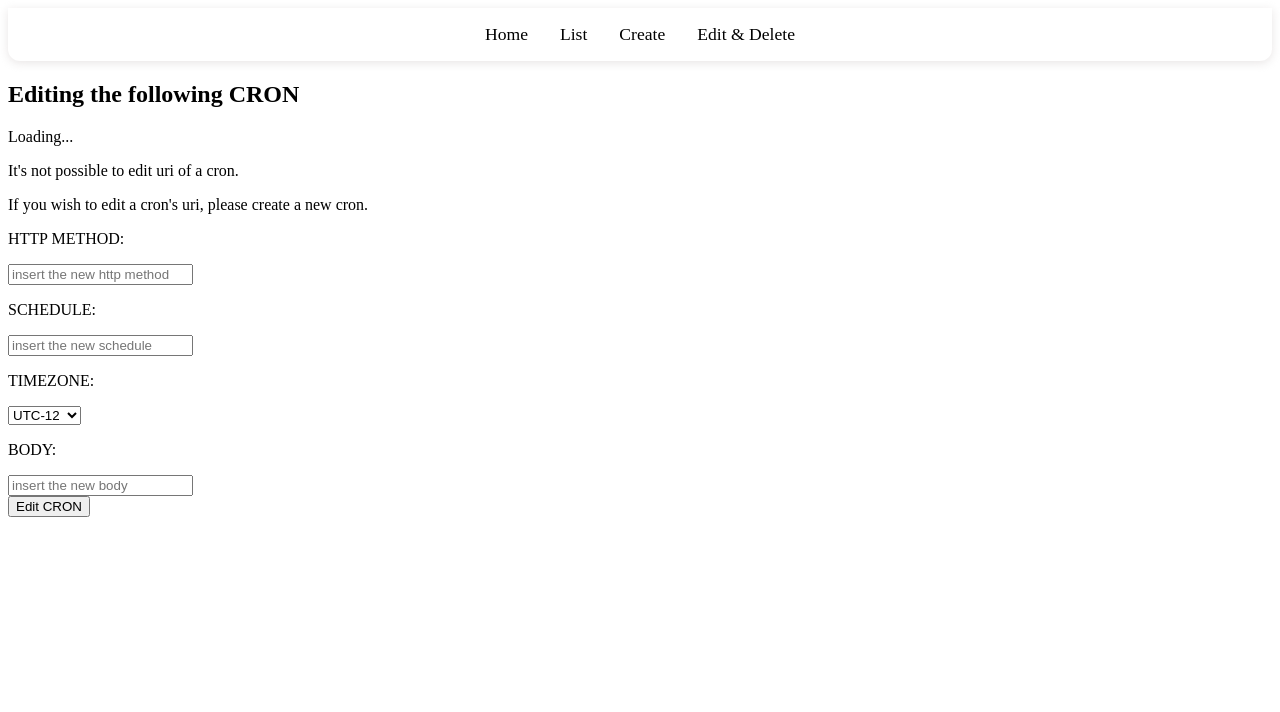
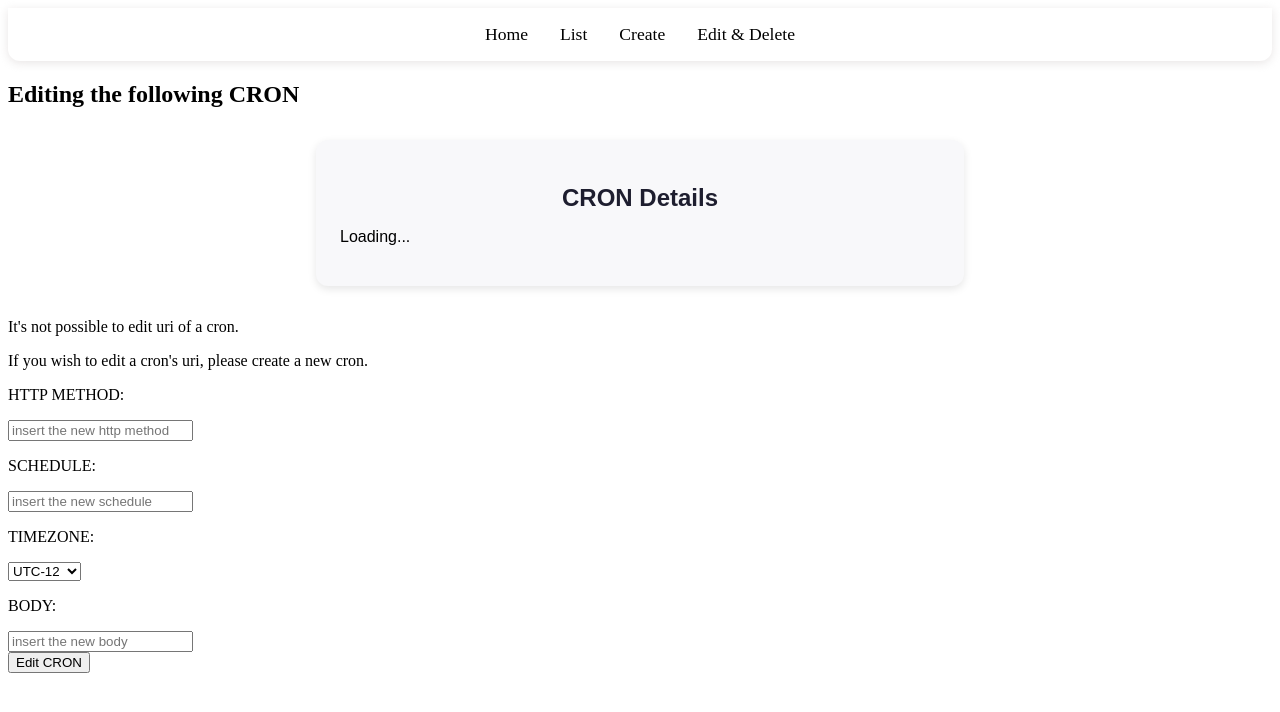
Before and after one commit to luniballony/Desafio-CRONS, a React (Create React App) app in the folder frontend/app/: page /edit/1 in a window 1280 px wide. Shown: the top 712 px of the page. Built offline with nearby package versions, Linux system fonts and the light colour scheme; no server answers.

Commit message:
CSS view page

```diff
--- a/frontend/app/src/index.css
+++ b/frontend/app/src/index.css
@@ -255,3 +255,29 @@ nav a.active {
 /*==============*/
 /*  VIEW PAGE   */
 /*==============*/
+
+.view-container {
+  max-width: 600px;
+  margin: 2rem auto;
+  padding: 1.5rem;
+  background-color: #f8f8fa;
+  border-radius: 12px;
+  box-shadow: 0 3px 8px rgba(0,0,0,0.1);
+  font-family: Arial, sans-serif;
+}
+
+.view-container h2 {
+  text-align: center;
+  color: #1e1e2f;
+  margin-bottom: 1rem;
+}
+
+.cron-details p {
+  margin: 0.5rem 0;
+  font-size: 1rem;
+  line-height: 1.5;
+}
+
+.cron-details p strong {
+  color: #0077cc;
+}
--- a/frontend/app/src/pages/ViewCron.jsx
+++ b/frontend/app/src/pages/ViewCron.jsx
@@ -2,6 +2,7 @@
 import { useParams } from "react-router-dom";
 import {GetSpecificCron} from '../hooks/FetchData'
 import { useEffect } from "react";
+import '../index.css';
 
 
 function ViewCron () {
@@ -19,18 +20,21 @@ function ViewCron () {
 
 
   return (
-    <div>
-      {(cron ? (
-        <div >
-          <p>{`URI: ${cron.uri}`}</p>
-          <p>{`HTTP METHOD: ${cron.httpMethod}`}</p>
-          <p>{`SCHEDULE: ${cron.schedule}`}</p>
-          <p>{`TIMEZONE: UTC ${cron.timeZone}`}</p>
-          <p>{`BODY: ${cron.body}`}</p>
-        </div>) :
-        (<p>Loading...</p>)
+     <div className="view-container">
+     <h2>CRON Details</h2>
+      {cron ? (
+        <div className="cron-details">
+          <p><strong>URI:</strong> {cron.uri}</p>
+          <p><strong>HTTP METHOD:</strong> {cron.httpMethod}</p>
+          <p><strong>SCHEDULE:</strong> {cron.schedule}</p>
+          <p><strong>TIMEZONE:</strong> UTC {cron.timeZone}</p>
+          <p><strong>BODY:</strong> {cron.body}</p>
+        </div>
+      ) : (
+        <p>Loading...</p>
       )}
-    </div>)
+    </div>
+  );
 }
 
 export default ViewCron
```
Also changed, not shown: 1 other file (tests, documents, lock files or other folders).
